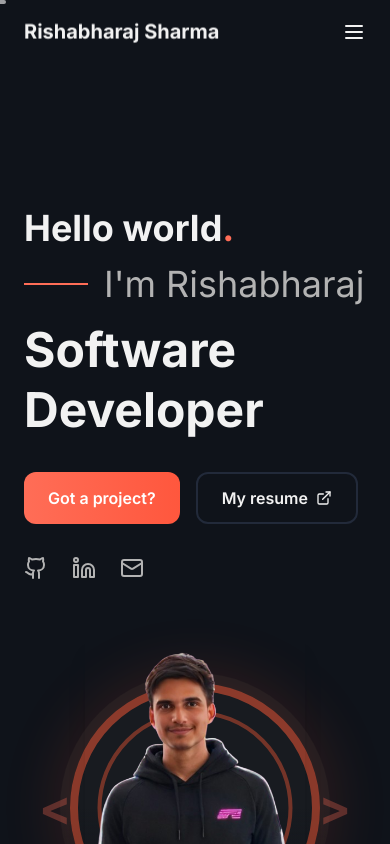
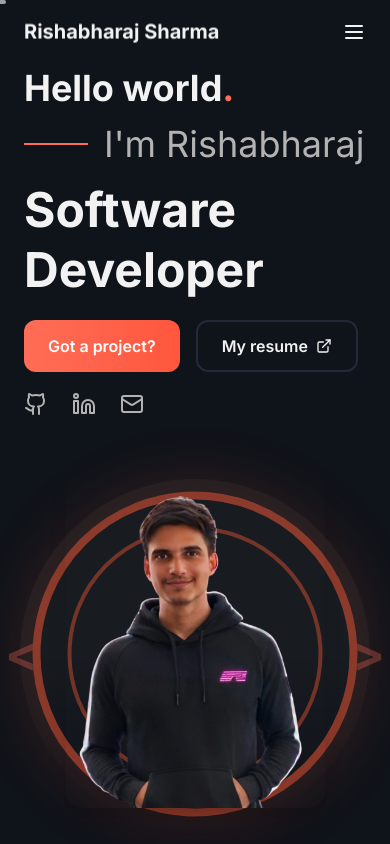
Before and after one commit to rishabharaj/rs, a React (Vite) app: page / in a window 390 px wide. Shown: the top 844 px of the page. Built offline with nearby package versions, Linux system fonts and the light colour scheme.

Commit message:
Refactor Hero and Index components for improved layout and responsiveness

```diff
--- a/src/components/Hero.tsx
+++ b/src/components/Hero.tsx
@@ -27,13 +27,14 @@ const Hero = () => {
   };
 
   return (
-    <section id="home" className="min-h-screen flex flex-col pt-20">
-      <div className="flex-1 flex items-center justify-center">
+  <section id="home" className="min-h-[90vh] flex flex-col pt-1">
+      {/* Reduce vertical centering so total hero height (including tech strip) fits in first viewport */}
+      <div className="flex-1 flex items-start md:items-center justify-center">
         <div className="container mx-auto px-6">
           <div className="grid lg:grid-cols-2 gap-12 items-center">
             {/* Left Content */}
             <Reveal direction="left" x={40} duration={1500}>
-            <div className="space-y-8">
+            <div className="space-y-5">
               <div className="space-y-4">
                 <h2 className="text-4xl lg:text-5xl font-bold text-foreground">Hello world<span className="text-coral">.</span></h2>
                 <div className="flex items-center gap-4">
@@ -94,24 +95,24 @@ const Hero = () => {
             <div className="flex justify-center lg:justify-end">
               <div className="relative">
                 {/* Profile Image Container (responsive) */}
-                <div className="relative w-[280px] h-[360px] sm:w-[340px] sm:h-[440px] md:w-[380px] md:h-[500px] lg:w-[460px] lg:h-[560px] flex items-end justify-center">
-                  {/* Dark radial background (bigger) */}
-                  <div className="absolute left-1/2 top-1/2 -translate-x-1/2 -translate-y-1/2 w-[270px] h-[270px] sm:w-[330px] sm:h-[330px] md:w-[390px] md:h-[390px] lg:w-[450px] lg:h-[450px] rounded-full bg-gradient-to-b from-[#181b20] via-[#181b20] to-transparent z-0"></div>
-                  {/* Outer Ring (bigger) */}
-                  <div className="absolute left-1/2 top-1/2 -translate-x-1/2 -translate-y-1/2 w-[250px] h-[250px] sm:w-[290px] sm:h-[290px] md:w-[340px] md:h-[340px] lg:w-[380px] lg:h-[380px] rounded-full border-[8px] md:border-[9px] lg:border-[10px] border-[#ff5a36] opacity-50 z-10 shadow-[0_0_60px_12px_rgba(255,90,54,0.28)]"></div>
-                  {/* Inner Ring (bigger) */}
-                  <div className="absolute left-1/2 top-1/2 -translate-x-1/2 -translate-y-1/2 w-[195px] h-[195px] sm:w-[220px] sm:h-[220px] md:w-[265px] md:h-[265px] lg:w-[305px] lg:h-[305px] rounded-full border-[4px] md:border-[5px] border-[#ff5a36] opacity-40 z-10"></div>
+                <div className="relative w-[320px] h-[380px] sm:w-[300px] sm:h-[380px] md:w-[330px] md:h-[430px] lg:w-[400px] lg:h-[500px] flex items-end justify-center">
+                  {/* Dark radial background (mobile enlarged 1.3x) */}
+                  <div className="absolute left-1/2 top-1/2 -translate-x-1/2 -translate-y-1/2 w-[350px] h-[350px] sm:w-[330px] sm:h-[330px] md:w-[390px] md:h-[390px] lg:w-[450px] lg:h-[450px] rounded-full bg-gradient-to-b from-[#181b20] via-[#181b20] to-transparent z-0"></div>
+                  {/* Outer Ring (mobile enlarged 1.3x) */}
+                  <div className="absolute left-1/2 top-1/2 -translate-x-1/2 -translate-y-1/2 w-[325px] h-[325px] sm:w-[290px] sm:h-[290px] md:w-[340px] md:h-[340px] lg:w-[380px] lg:h-[380px] rounded-full border-[8px] md:border-[9px] lg:border-[10px] border-[#ff5a36] opacity-50 z-10 shadow-[0_0_60px_12px_rgba(255,90,54,0.28)]"></div>
+                  {/* Inner Ring (mobile enlarged 1.3x) */}
+                  <div className="absolute left-1/2 top-1/2 -translate-x-1/2 -translate-y-1/2 w-[255px] h-[255px] sm:w-[220px] sm:h-[220px] md:w-[265px] md:h-[265px] lg:w-[305px] lg:h-[305px] rounded-full border-[4px] md:border-[5px] border-[#ff5a36] opacity-40 z-10"></div>
                   {/* Profile Image (responsive) */}
                   <img
                     src={profilePhoto}
                     alt="Rishabharaj Sharma - Software Developer"
-                    className="relative z-20 w-[220px] h-[300px] sm:w-[250px] sm:h-[340px] md:w-[300px] md:h-[400px] lg:w-[340px] lg:h-[440px] object-cover rounded-2xl shadow-xl mb-14 sm:mb-16 md:mb-20 mt-10 sm:mt-12 md:mt-16 lg:mt-[120px]"
+                    className="relative -top-[20px] z-20 w-[260px] h-[335px] sm:w-[248px] sm:h-[330px] md:w-[286px] md:h-[380px] lg:w-[330px] lg:h-[435px] object-cover rounded-2xl shadow-xl mb-4 sm:mb-6 md:mb-8 mt-1 sm:mt-2 md:mt-4 lg:mt-10"
                   />
                 </div>
 
                 {/* Side chevrons (hidden on very small screens to save space) */}
-                <div className="absolute -left-4 sm:-left-6 top-1/2 -translate-y-1/2 text-coral text-5xl sm:text-6xl font-bold opacity-30 sm:opacity-40 select-none pointer-events-none">&lt;</div>
-                <div className="absolute -right-4 sm:-right-6 top-1/2 -translate-y-1/2 text-coral text-5xl sm:text-6xl font-bold opacity-30 sm:opacity-40 select-none pointer-events-none">&gt;</div>
+                <div className="absolute -left-[30px] sm:-left-8 top-1/2 -translate-y-1/2 text-coral text-5xl sm:text-6xl font-bold opacity-30 sm:opacity-40 select-none pointer-events-none">&lt;</div>
+                <div className="absolute -right-[30px] sm:-right-8 top-1/2 -translate-y-1/2 text-coral text-5xl sm:text-6xl font-bold opacity-30 sm:opacity-40 select-none pointer-events-none">&gt;</div>
               </div>
             </div>
             </Reveal>
@@ -119,8 +120,8 @@ const Hero = () => {
         </div>
       </div>
 
-      {/* Tech Strip - Fixed at bottom of hero section */}
-      <div className="w-full mt-auto">
+  {/* Tech Strip - moved slightly upward from absolute bottom */}
+  <div className="w-full mt-2 md:mt-3 lg:mt-4">
         <div className="bg-[#0e1116]/90 backdrop-blur-sm shadow-[inset_0_1px_0_rgba(255,255,255,0.04),inset_0_-1px_0_rgba(0,0,0,0.35)]">
             <div className="max-w-6xl mx-auto px-6" style={{ height: '60px' }}>
             <ul className="flex items-center justify-between gap-8 overflow-x-auto py-4 text-[20px] sm:text-sm uppercase tracking-wide text-white/55">
--- a/src/pages/Index.tsx
+++ b/src/pages/Index.tsx
@@ -13,7 +13,7 @@ const Index = () => {
   return (
     <div className="min-h-screen bg-background">
       <Header />
-      <main className="pt-16">
+  <main className="pt-0">
   <Reveal y={32} direction="up"><Hero /></Reveal>
   <Reveal y={32} direction="up" delay={60}><About /></Reveal>
   <Reveal y={32} direction="up" delay={80}><Experience /></Reveal>
```
